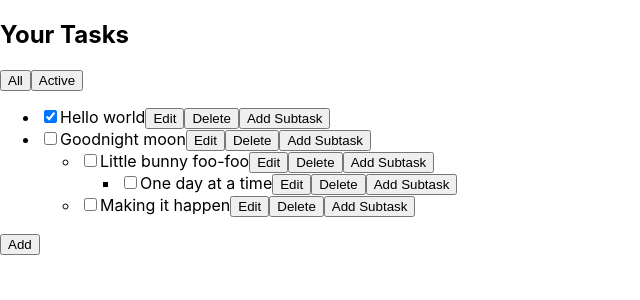
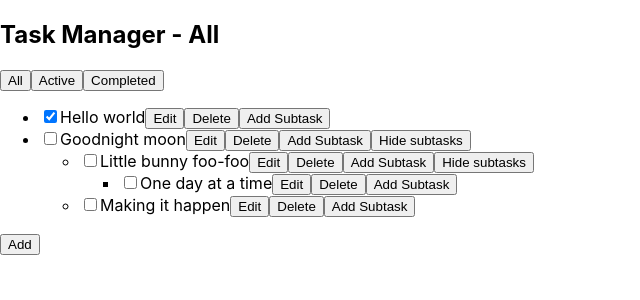
Before and after one commit to ReuterJo/Task-Manager, a React (Create React App) app: page / in a window 1280 px wide. Shown: the top 300 px of the page, without its empty margins (0-640 px from the left). Built offline with nearby package versions, Linux system fonts and the light colour scheme.

Commit message:
Refactored the code to be more readable and succinct

```diff
--- a/src/App.js
+++ b/src/App.js
@@ -4,58 +4,43 @@ import TaskTree from './components/TaskTree';
 import Form from './components/Form';
 import FilterButton from './components/FilterButton'
 
+// Static task data for testing purposes
+let nextId = 6;
+const initialTasks = {
+  0: {id: 0, text: '(Root)', done: true, collapsed: false, childIds: [1, 2], childCollapsed: false},
+  1: {id: 1, text: 'Hello world', done: true, collapsed: false, childIds: [], childCollapsed: false},
+  2: {id: 2, text: 'Goodnight moon', done: false, collapsed: false, childIds: [3, 4], childCollapsed: false},
+  3: {id: 3, text: 'Little bunny foo-foo', done: false, collapsed: false, childIds: [5], childCollapsed: false},
+  4: {id: 4, text: 'Making it happen', done: false, collapsed: false, childIds: [], childCollapsed: false},
+  5: {id: 5, text: 'One day at a time', done: false, collapsed: false, childIds: [], childCollapsed: false},
+};
+
+// Task filter definitions
 const FILTER_MAP = {
   All: () => true,
   Active: (task) => !task.done,
+  Completed: (task) => task.done,
 }
 const FILTER_NAMES = Object.keys(FILTER_MAP);
 
 export default function App() {
+  // Define states
   const [tasks, setTasks] = useState(initialTasks);
   const [filter, setFilter] = useState("All");
   const [formText, setFormText] = useState('');
   const [formState, setFormState] = useState('Hidden');
-  const [taskState, setTaskState] = useState('Displaying');
+  const [tasksLock, setTasksLock] = useState(false);
   const [activeTaskId, setActiveTaskId] = useState(null);
 
+  // Define root and identify children tasks
   const root = tasks[0];
   const taskIds = root.childIds;
 
-  const filterList = FILTER_NAMES.map((name) => (
-    <FilterButton
-      key={name}
-      name={name}
-      isPressed={name === filter}
-      setFilter={setFilter}
-    />
-  ));
-
-  function handleFormText(text) {
-    setFormText(text);
-  }
-
-  function handleFormState(state) {
-    setFormState(state);
-  }
-
-  function handleTaskState(state) {
-    setTaskState(state);
-  }
-
-  function handleActiveTaskId(id) {
-    setActiveTaskId(id);
-  }
-
-  // Adds a task at the top level, make this more generalizable with parentId given as a parameter, should be possible
+  // Add a new task and update the parent task
   function handleAddTask(parentId, text) {
     const newId = nextId++;
     const parent = tasks[parentId];
-    const newTask = {
-      id: newId,
-      text: text,
-      done: false,
-      childIds: [],
-    };
+
     parent.childIds.push(newId)
     const newParent = {
       ...parent,
@@ -64,21 +49,30 @@ export default function App() {
       ...tasks,
       [parentId]: newParent,
     }));
+
+    const newTask = {
+      id: newId,
+      text: text,
+      done: false,
+      collapsed: false,
+      childIds: [],
+      childCollapsed: false,
+    };
     setTasks((tasks) => ({
       ...tasks,
       [newId]: newTask,
     }));
   }
 
-  // Update task
+  // Update task upon edit
   function handleUpdateTask(taskId, task) {
-    setTasks({
+    setTasks((tasks) => ({
       ...tasks,
       [taskId]: task
-    });
+    }));
   }
 
-  // Updates a task, I need to update setTasks a single time, so I need to bundle the changes
+  // Complete task and all children tasks
   function handleCompleteTask(taskId, task) {
     setTasks((tasks) => ({
       ...tasks,
@@ -92,7 +86,7 @@ export default function App() {
     }
   }
 
-  // Helper function that updates child tasks
+  // Helper function that helps complete child tasks
   function handleCompleteTaskHelper(taskId, task) {
     setTasks((tasks) => ({
       ...tasks,
@@ -106,7 +100,29 @@ export default function App() {
     }
   }
 
-  // Removes task from displayed tree, but not from the data model
+  // Collapse children tasks and updates parent task
+  function handleCollapseTask(taskId, task) {
+    setTasks((tasks) => ({
+      ...tasks,
+      [taskId]: task
+    }));
+    if (task.childIds.length > 0) {
+      if (task.childCollapsed) {
+        task.childIds.map((childId) => handleUpdateTask(childId,
+          {...tasks[childId],
+            collapsed: true,
+          }));
+      }
+      else {
+        task.childIds.map((childId) => handleUpdateTask(childId,
+          {...tasks[childId],
+            collapsed: false,
+          }));
+      }
+    }
+  }
+
+  // Delete reference from parent tasks
   function handleDeleteTask(taskId, parentId) {
     const parent = tasks[parentId];
     const newParent = {
@@ -119,9 +135,19 @@ export default function App() {
     });
   }
 
+  // Define filter button list
+  const filterList = FILTER_NAMES.map((name) => (
+    <FilterButton
+      key={name}
+      name={name}
+      setFilter={setFilter}
+    />
+  ));
+
+  // Define header, filter buttons, tasks tree, and form
   return (
     <>
-      <h2>Your Tasks</h2>
+      <h2>Task Manager - {filter}</h2>
       {filterList}
       <ul>
         {taskIds.map((id) => (
@@ -129,40 +155,30 @@ export default function App() {
             key={id}
             id={id}
             parentId={0}
-            taskState={taskState}
-            onUpdateTaskState={handleTaskState}
-            onUpdateActiveTaskId={handleActiveTaskId}
             tasksById={tasks}
             filter={FILTER_MAP[filter]}
+            tasksLock={tasksLock}
+            onUpdateTasksLock={setTasksLock}
+            onUpdateActiveTaskId={setActiveTaskId}
             onCompleteTask={handleCompleteTask}
+            onCollapseTask={handleCollapseTask}
             onDeleteTask={handleDeleteTask}
-            onUpdateFormText={handleFormText}
-            onUpdateFormState={handleFormState}
+            onUpdateFormText={setFormText}
+            onUpdateFormState={setFormState}
           />))}
       </ul>
       <Form
+        tasksById={tasks}
         activeTaskId={activeTaskId}
-        onUpdateActiveTaskId={handleActiveTaskId}
-        tasksById={tasks}
         formText={formText}
         formState={formState}
-        onUpdateTaskState={handleTaskState}
-        onUpdateFormText={handleFormText}
-        onUpdateFormState={handleFormState}
+        onUpdateFormText={setFormText}
+        onUpdateFormState={setFormState}
+        onUpdateActiveTaskId={setActiveTaskId}
+        onUpdateTasksLock={setTasksLock}
         onAddTask={handleAddTask}
         onUpdateTask={handleUpdateTask}
       />
     </>
   );
 }
-
-// Static data for testing purposes
-let nextId = 6;
-const initialTasks = {
-  0: {id: 0, text: '(Root)', done: true, childIds: [1, 2]},
-  1: {id: 1, text: 'Hello world', done: true, childIds: []},
-  2: {id: 2, text: 'Goodnight moon', done: false, childIds: [3, 4]},
-  3: {id: 3, text: 'Little bunny foo-foo', done: false, childIds: [5]},
-  4: {id: 4, text: 'Making it happen', done: false, childIds: []},
-  5: {id: 5, text: 'One day at a time', done: false, childIds: []},
-};
--- a/src/components/FilterButton.js
+++ b/src/components/FilterButton.js
@@ -1,11 +1,11 @@
 import React from 'react';
 
-export default function FilterButton(props) {
+export default function FilterButton({name, setFilter}) {
     return (
         <button
             type="button"
-            onClick={() => props.setFilter(props.name)}>
-            {props.name}
+            onClick={() => setFilter(name)}>
+            {name}
         </button>
     );
 }
--- a/src/components/Task.js
+++ b/src/components/Task.js
@@ -1,55 +1,85 @@
 import React from 'react';
 
-export default function Task({task, parentId, taskState, onUpdateTask, onUpdateActiveTaskId, onComplete, onDelete, onUpdateText, onUpdateState}) {
+export default function Task({task, parentId, tasksLock, onUpdateTasksLock, onUpdateActiveTaskId, onComplete, onCollapse, onDelete, onUpdateFormText, onUpdateFormState}) {
+    let taskOptions;
+    let showSubtasks;
 
-    let taskContent;
-    switch (taskState) {
-        case 'Editing':
-            taskContent = (
+    // Show tasks options enabled if tasks are not locked
+    taskOptions = (
         <>
-                    {task.text}
-                    <button disabled>Edit</button>
-                    <button disabled>Delete</button>
-                    <button disabled>Add Subtask</button>
-                </>
-            );
-            break;
-        case 'Adding':
-            taskContent = (
-                <>
-                    {task.text}
-                    <button disabled>Edit</button>
-                    <button disabled>Delete</button>
-                    <button disabled>Add Subtask</button>
-                </>
-            );
-            break;
-        default:
-            taskContent = (
-                <>
-                    {task.text}
             <button
                 onClick={() => {
-                            onUpdateTask('Editing');
-                            onUpdateText(task.text);
+                    onUpdateTasksLock(true);
+                    onUpdateFormText(task.text);
                     onUpdateActiveTaskId(task.id);
-                            onUpdateState('Edit Task');
+                    onUpdateFormState('Edit Task');
             }}>
                 Edit
             </button>
             <button onClick={() => onDelete(task.id, parentId)}>Delete</button>
             <button
                 onClick={() => {
-                            onUpdateTask('Adding');
-                            onUpdateText('');
+                    onUpdateTasksLock(true);
+                    onUpdateFormText('');
                     onUpdateActiveTaskId(task.id);
-                            onUpdateState('Add Subtask');
+                    onUpdateFormState('Add Subtask');
             }}>
                 Add Subtask
             </button>
         </>
     );
+
+    if (task.childIds.length > 0 && task.childCollapsed) {
+        showSubtasks = (
+            <button
+                onClick={() => {
+                    onCollapse(task.id, {
+                        ...task,
+                        childCollapsed: false,
+                    });
+                }}>
+                Show subtasks
+            </button>
+        );
     }
+
+    if (task.childIds.length > 0 && !task.childCollapsed) {
+        showSubtasks = (
+            <button
+                onClick={() => {
+                    onCollapse(task.id, {
+                        ...task,
+                        childCollapsed: true,
+                    });
+                }}>
+                Hide subtasks
+            </button>
+        );
+    }
+
+    // Otherwise show task options disabled
+    if (tasksLock) {
+        taskOptions = (
+            <>
+                <button disabled>Edit</button>
+                <button disabled>Delete</button>
+                <button disabled>Add Subtask</button>
+            </>
+        );
+
+        if (task.childIds.length > 0 && task.childCollapsed) {
+            showSubtasks = (
+                <button disabled>Show subtasks</button>
+            );
+        }
+
+        if (task.childIds.length > 0 && !task.childCollapsed) {
+            showSubtasks = (
+                <button disabled>Hide subtasks</button>
+            );
+        }
+    }
+
     return (
         <label>
             <input
@@ -62,7 +92,9 @@ export default function Task({task, parentId, taskState, onUpdateTask, onUpdateA
                     });
                 }}
             />
-            {taskContent}
+            {task.text}
+            {taskOptions}
+            {showSubtasks}
         </label>
     );
 }
--- a/src/components/TaskTree.js
+++ b/src/components/TaskTree.js
@@ -1,22 +1,25 @@
 import React from 'react';
 import Task from './Task'
 
-export default function TaskTree({id, parentId, taskState, onUpdateTaskState, onUpdateActiveTaskId, tasksById, filter, onCompleteTask, onDeleteTask, onUpdateFormText, onUpdateFormState}) {
+export default function TaskTree({id, parentId, tasksById, filter, tasksLock, onUpdateTasksLock, onUpdateActiveTaskId, onCompleteTask, onCollapseTask, onDeleteTask, onUpdateFormText, onUpdateFormState}) {
     const task = tasksById[id];
     const childIds = task.childIds;
-    if (filter(task)) {
+
+    // Show task if selected for by filter and not collapsed, and display children
+    if (filter(task) && !task.collapsed) {
         return (
             <li>
                 <Task
                     task={task}
                     parentId={parentId}
-                    taskState={taskState}
-                    onUpdateTask={onUpdateTaskState}
+                    tasksLock={tasksLock}
+                    onUpdateTasksLock={onUpdateTasksLock}
                     onUpdateActiveTaskId={onUpdateActiveTaskId}
                     onComplete={onCompleteTask}
+                    onCollapse={onCollapseTask}
                     onDelete={onDeleteTask}
-                    onUpdateText={onUpdateFormText}
-                    onUpdateState={onUpdateFormState}
+                    onUpdateFormText={onUpdateFormText}
+                    onUpdateFormState={onUpdateFormState}
                 />
                 {childIds.length > 0 &&
                     <ul>
@@ -25,12 +28,13 @@ export default function TaskTree({id, parentId, taskState, onUpdateTaskState, on
                                 key={childId}
                                 id={childId}
                                 parentId={id}
-                                taskState={taskState}
-                                onUpdateTaskState={onUpdateTaskState}
-                                onUpdateActiveTaskId={onUpdateActiveTaskId}
                                 tasksById={tasksById}
                                 filter={filter}
+                                tasksLock={tasksLock}
+                                onUpdateTasksLock={onUpdateTasksLock}
+                                onUpdateActiveTaskId={onUpdateActiveTaskId}
                                 onCompleteTask={onCompleteTask}
+                                onCollapseTask={onCollapseTask}
                                 onDeleteTask={onDeleteTask}
                                 onUpdateFormText={onUpdateFormText}
                                 onUpdateFormState={onUpdateFormState}
```
Also changed, not shown: src/components/Form.js (+9 -8 lines). Lines whose indentation alone changed are shown as unchanged.
